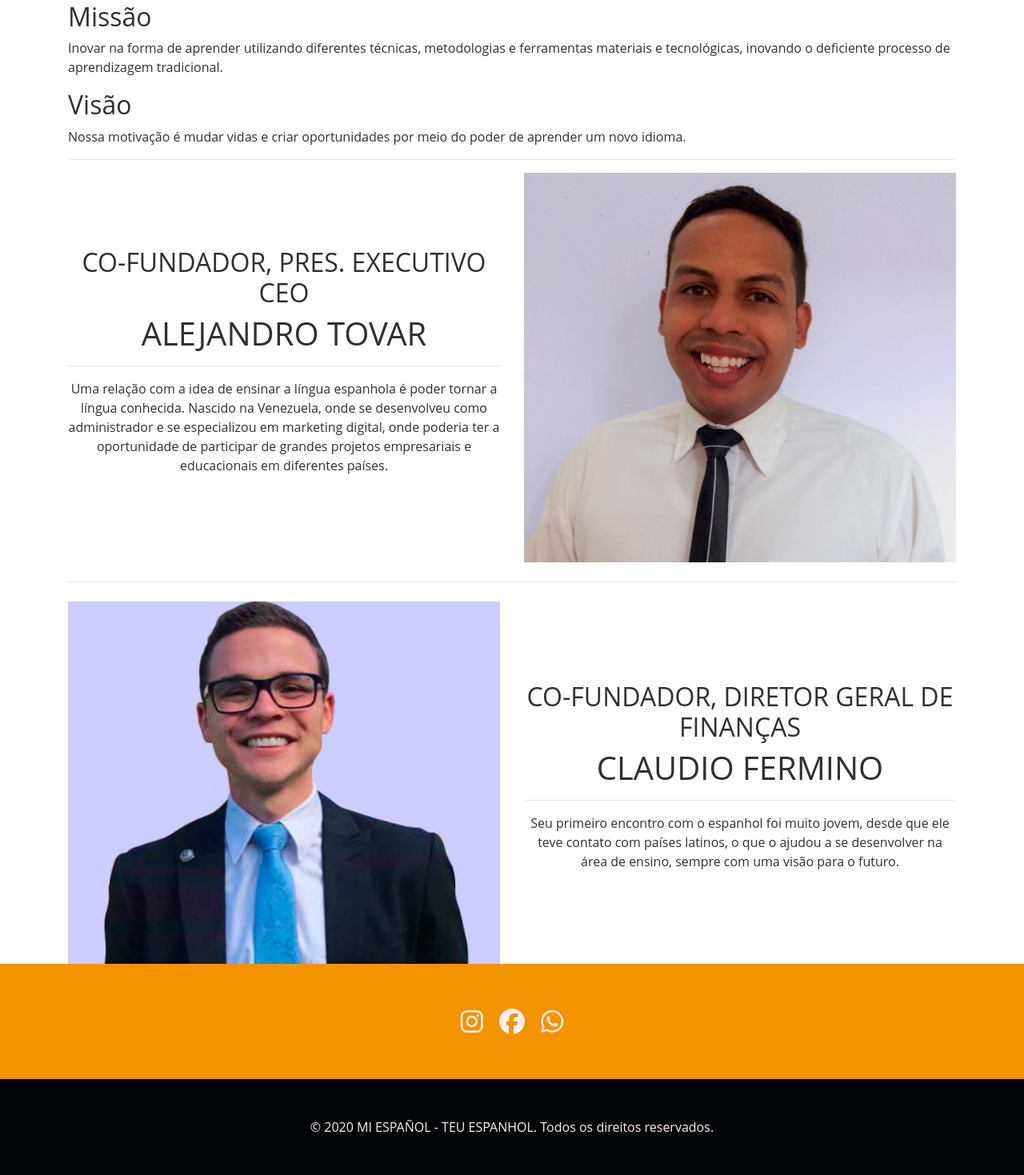
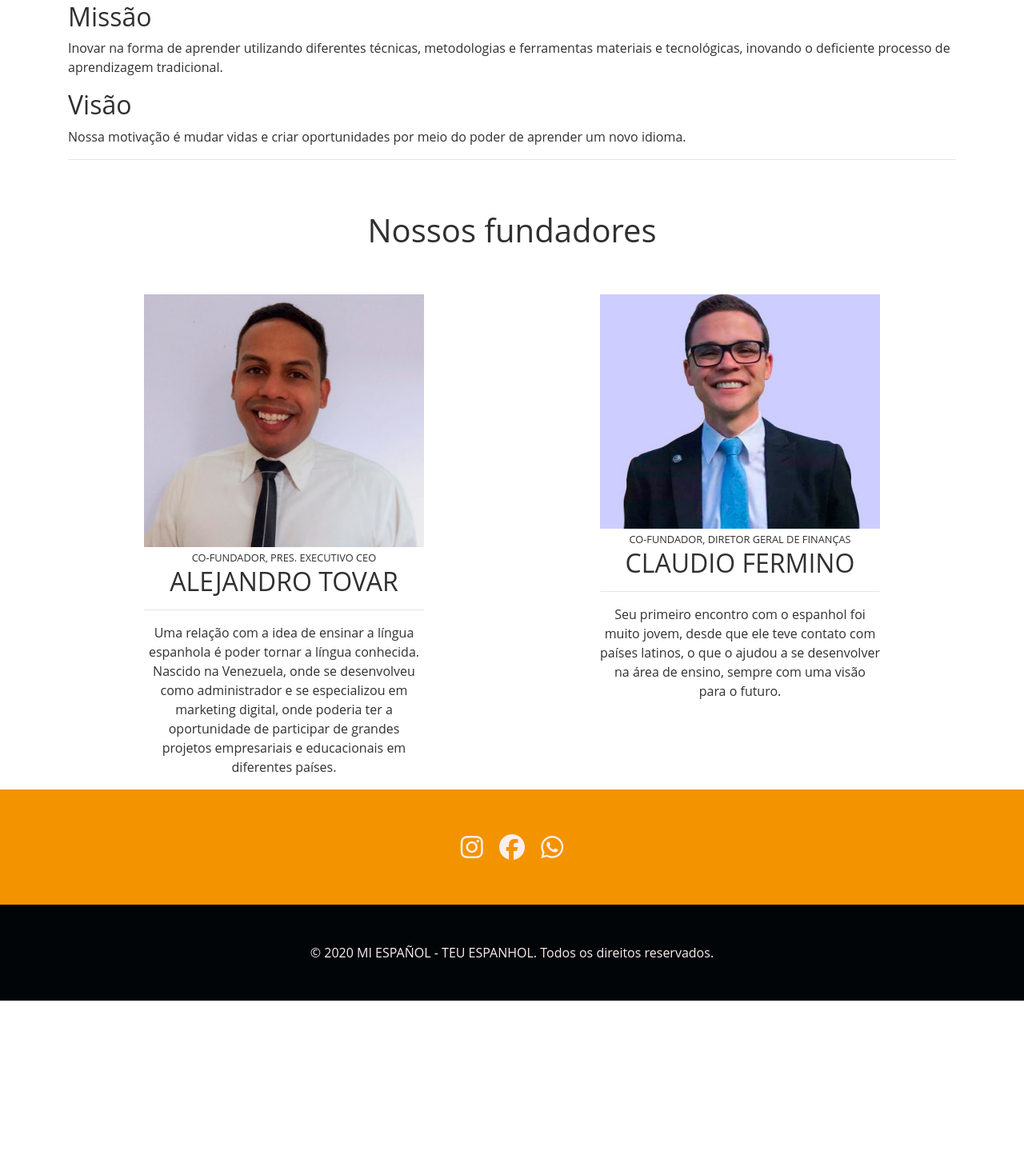
Before and after one commit to pereirawe/miespanolteuespanhol, a PHP site: page /about-us in a window 1280 px wide. Shown: the part 584-2053 px from the top of the page at 80% size. After the commit the page ends 1835 px from the top, so only its background shows below. Run offline with PHP 8.4, Linux system fonts and the light colour scheme; data that the repository does not hold is empty; some libraries are stand-ins or nearby versions.

Commit message:
About us founder fix

```diff
--- a/langs/pt.php
+++ b/langs/pt.php
@@ -9,6 +9,8 @@ class content_pt
     public $home;
     public $aboutUs;
     public $plans;
+    public $promotions;
+    public $contacts;
 
     function __construct()
     {
@@ -47,6 +49,7 @@ class content_pt
             'p2_2' => 'Inovar na forma de aprender utilizando diferentes técnicas, metodologias e ferramentas materiais e tecnológicas, inovando o deficiente processo de aprendizagem tradicional.',
             'h2_3' => 'Visão',
             'p2_3' => 'Nossa motivação é mudar vidas e criar oportunidades por meio do poder de aprender um novo idioma.',
+            'founder_title' => 'Nossos fundadores',
             'founders' => [
                 [
                     'title' => 'CO-FUNDADOR, PRES. EXECUTIVO CEO',
@@ -62,5 +65,10 @@ class content_pt
         ];
 
         $this->plans = [];
+
+        $this->promotions = [];
+
+        $this->contacts = [];
+
     }
 }
--- a/views/about-us.php
+++ b/views/about-us.php
@@ -16,33 +16,32 @@
             </div>
         </div>
     </div>
-    <div class="container centered">
+    <div id="founders" class="container centered">
         <div class="row">
-            <div class="col-md-6" style="display: flex;align-items: center;">
+            <div class="col-md-12 py-5">
+                <h1><?= $content->aboutUs['founder_title'] ?></h1>
+            </div>
+            <div class="col-md-1"></div>
+            <div class="col-md-4">
                 <div>
-                    <h2><?= $content->aboutUs['founders'][0]['title'] ?></h2>
-                    <h1><?= $content->aboutUs['founders'][0]['name'] ?></h1>
+                    <img src="../images/about-us/alejandro.jpg" alt="Alejandro Tovar" width="100%">
+                    <small><?= $content->aboutUs['founders'][0]['title'] ?></small>
+                    <h2><?= $content->aboutUs['founders'][0]['name'] ?></h2>
                     <hr>
                     <p><?= $content->aboutUs['founders'][0]['bio'] ?></p>
                 </div>
             </div>
-            <div class="col-md-6">
-                <img src="../images/about-us/alejandro.jpg" alt="Alejandro Tovar" width="100%">
-            </div>
-            <div class="col-md-12 py-2">
-                <hr>
-            </div>
-            <div class="col-md-6">
-                <img src="../images/about-us/claudio.jpg" alt="Alejandro Tovar" width="100%">
-            </div>
-            <div class="col-md-6" style="display: flex;align-items: center;">
+            <div class="col-md-2"></div>
+            <div class="col-md-4">
                 <div>
-                    <h2><?= $content->aboutUs['founders'][1]['title'] ?></h2>
-                    <h1><?= $content->aboutUs['founders'][1]['name'] ?></h1>
+                    <img src="../images/about-us/claudio.jpg" alt="Alejandro Tovar" width="100%">
+                    <small><?= $content->aboutUs['founders'][1]['title'] ?></small>
+                    <h2><?= $content->aboutUs['founders'][1]['name'] ?></h2>
                     <hr>
                     <p><?= $content->aboutUs['founders'][1]['bio'] ?></p>
                 </div>
             </div>
+            <div class="col-md-1"></div>
         </div>
     </div>
 </div>
```
Also changed, not shown: langs/es.php (+12 -0 lines).
